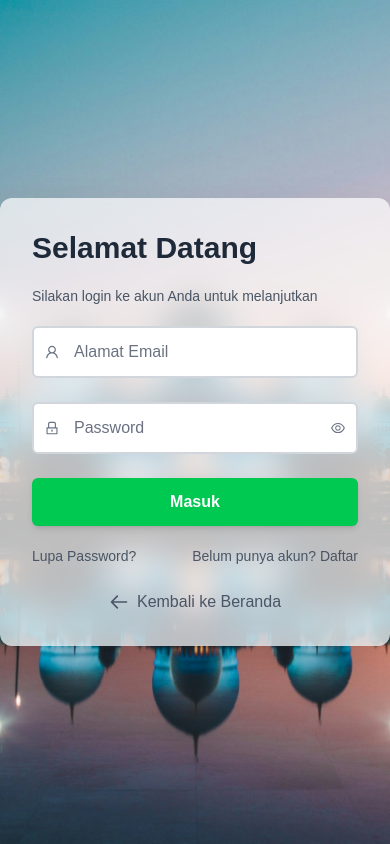
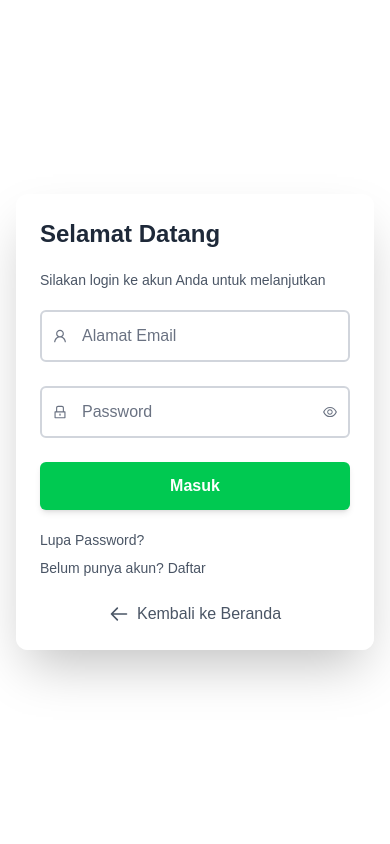
Before and after one commit to ashdq/pbl-masjidku, a Next.js app: page /login in a window 390 px wide. Built offline with nearby package versions, Linux system fonts and the light colour scheme.

Commit message:
responsif login form

```diff
--- a/src/app/login/page.tsx
+++ b/src/app/login/page.tsx
@@ -84,11 +84,11 @@ export default function LoginPage() {
   };
 
   return (
-    <div className="flex items-center justify-center min-h-screen bg-cover bg-center bg-no-repeat" style={{ backgroundImage: "url('/images/masjid-login.jpg')" }}>
-      <div className="bg-white/70 backdrop-blur-lg rounded-xl shadow-2xl md:flex md:max-w-2xl lg:max-w-3xl overflow-hidden w-full animate__animated animate__fadeInDown">
+    <div className="flex items-center justify-center min-h-screen bg-cover bg-center bg-no-repeat px-4 sm:px-6 lg:px-8">
+  <div className="bg-white/70 backdrop-blur-lg rounded-xl shadow-2xl w-full max-w-4xl mx-auto overflow-hidden flex flex-col md:flex-row animate__animated animate__fadeInDown">
     {/* Left Form Side */}
-        <div className="p-8 md:p-12 lg:p-16 md:w-1/2 space-y-5 animate__animated animate__fadeInLeft">
-          <h2 className="text-3xl font-bold text-gray-800">Selamat Datang</h2>
+    <div className="w-full md:w-1/2 p-6 sm:p-10 lg:p-16 space-y-5 animate__animated animate__fadeInLeft">
+      <h2 className="text-2xl sm:text-3xl font-bold text-gray-800">Selamat Datang</h2>
       <p className="text-gray-600 text-sm">Silakan login ke akun Anda untuk melanjutkan</p>
 
       {errors.general && (
@@ -127,7 +127,11 @@ export default function LoginPage() {
             className="w-full pl-10 pr-10 py-3 rounded-md border-2 border-gray-300 focus:ring-2 focus:ring-green-400 focus:outline-none bg-white placeholder-gray-500 text-gray-800"
             placeholder="Password"
           />
-              <button type="button" onClick={togglePasswordVisibility} className="absolute right-3 top-1/2 transform -translate-y-1/2 text-gray-500">
+          <button
+            type="button"
+            onClick={togglePasswordVisibility}
+            className="absolute right-3 top-1/2 transform -translate-y-1/2 text-gray-500"
+          >
             {showPassword ? <AiOutlineEyeInvisible /> : <AiOutlineEye />}
           </button>
         </div>
@@ -149,19 +153,10 @@ export default function LoginPage() {
         </button>
       </form>
 
-          <div className="flex items-center justify-between mt-4 text-sm">
+      <div className="flex flex-col sm:flex-row sm:items-center justify-between mt-4 text-sm space-y-2 sm:space-y-0 sm:space-x-2">
         <Link href="/forgot-password" className="text-gray-600 hover:text-green-600">Lupa Password?</Link>
         <Link href="/register" className="text-gray-600 hover:text-green-600">Belum punya akun? Daftar</Link>
       </div>
-
-          {/* <div className="mt-6 flex items-center gap-3">
-            <button className="flex-1 flex items-center justify-center gap-2 py-2 px-4 border border-gray-300 rounded-md bg-white hover:bg-gray-100 transition">
-              <FcGoogle /> Google
-            </button>
-            <button className="flex-1 flex items-center justify-center gap-2 py-2 px-4 border border-blue-600 rounded-md bg-blue-500 text-white hover:bg-blue-600 transition">
-              <FaFacebook /> Facebook
-            </button>
-          </div> */}
 
       <div className="mt-6 flex items-center justify-center">
         <Link href="/" className="text-gray-600 hover:text-green-700 flex items-center gap-2">
@@ -173,12 +168,12 @@ export default function LoginPage() {
       </div>
     </div>
 
-        {/* Right Side */}
-        <div className="md:w-1/2 bg-gradient-to-br from-green-600 to-green-400 text-white relative hidden md:flex flex-col justify-center items-center overflow-hidden animate__animated animate__fadeInRight">
+    {/* Right Image Side */}
+    <div className="hidden md:flex w-full md:w-1/2 bg-gradient-to-br from-green-600 to-green-400 text-white relative items-center justify-center animate__animated animate__fadeInRight">
       <img
         src="/aa.png"
         alt="Masjid"
-            className="w-[70%] h-auto absolute bottom-4 left-4"
+        className="w-[60%] max-w-xs md:max-w-sm lg:max-w-md h-auto absolute bottom-4 left-4 object-contain"
       />
     </div>
   </div>
```
Lines whose indentation alone changed are shown as unchanged.
